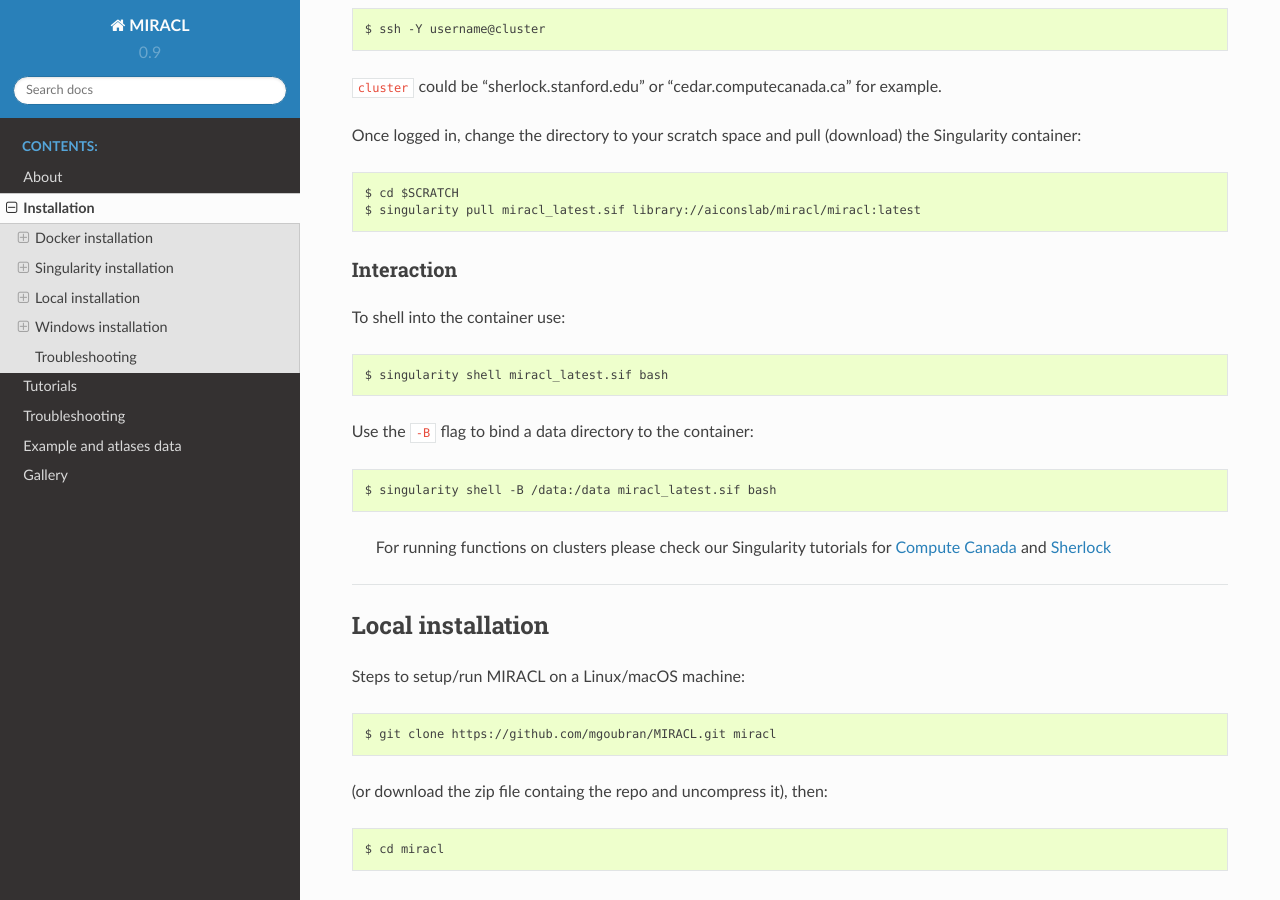
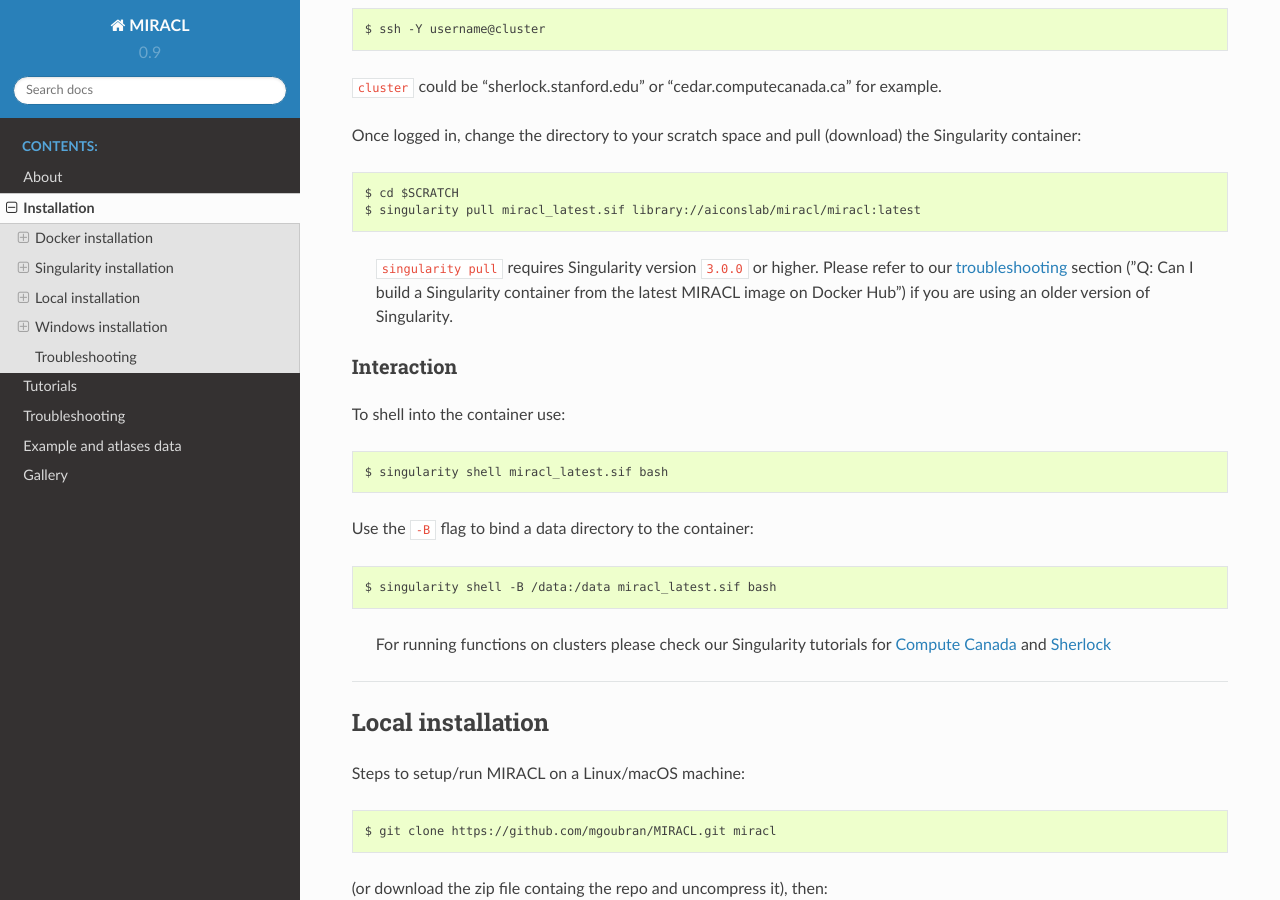
Before and after one commit to AICONSlab/MIRACL, a Sphinx documentation site: the page built from docs/installation.md, in a window 1280 px wide and 900 px high, scrolled down 4504 px. Built offline with Sphinx 7.4.7 and the Read the Docs theme 2.0.0, drawn with Linux system fonts in a browser that asks for light colours.

Commit message:
[docs] add Singularity install comment for <= 3.0.0

````diff
--- a/docs/installation.md
+++ b/docs/installation.md
@@ -244,6 +244,11 @@
 $ cd $SCRATCH
 $ singularity pull miracl_latest.sif library://aiconslab/miracl/miracl:latest
 ```
+
+> `singularity pull` requires Singularity version `3.0.0` or higher. Please refer
+to our [troubleshooting](./troubleshooting.md) section ("Q: Can I build a
+Singularity container from the latest MIRACL image on Docker Hub") if you are
+using an older version of Singularity.
 
 ### Interaction
 
````
